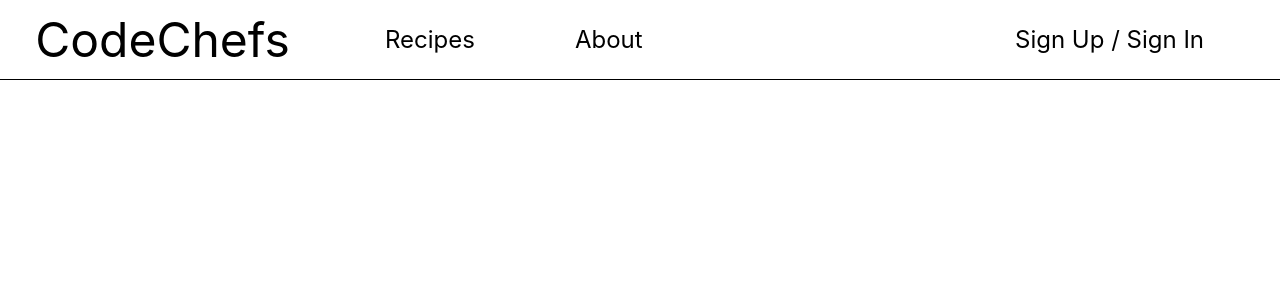
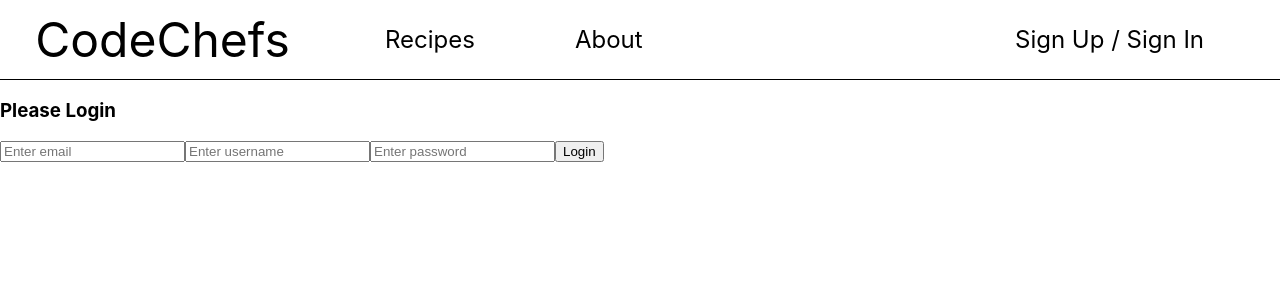
Before and after one commit to bethel-school-of-technology/cs-recipe-sharing-frontend, a React (Create React App) app: page /login in a window 1280 px wide. Shown: the top 300 px of the page. Built offline with nearby package versions, Linux system fonts and the light colour scheme.

Commit message:
login page so far

```diff
--- a/package.json
+++ b/package.json
@@ -6,6 +6,7 @@
     "@testing-library/jest-dom": "^4.2.4",
     "@testing-library/react": "^9.3.2",
     "@testing-library/user-event": "^7.1.2",
+    "axios": "^0.20.0",
     "react": "^16.13.1",
     "react-dom": "^16.13.1",
     "react-router-dom": "^5.2.0",
--- a/src/App.js
+++ b/src/App.js
@@ -4,6 +4,7 @@ import './App.css';
 
 import Navbar from './navbar/Navbar';
 import AboutPageView from './pages/About/About';
+import login from './pages/Login/login';
 import RecipeHomePageView from './pages/Recipes/Recipes';
 
 
@@ -14,6 +15,7 @@ function App() {
       <Navbar />
       <Switch>
         <Route path="/about" component={AboutPageView} />
+        <Route path="/login" component={login}/>
       </Switch>
     </div>
     </Router>
--- a/src/navbar/Navbar.js
+++ b/src/navbar/Navbar.js
@@ -10,9 +10,10 @@ const Navbar = () => {
                 <div className="nav-links">
                     <div className="link"><Link to="/">Recipes</Link></div>
                     <div className="link"><Link to="/about">About</Link></div>
+
                 </div>
             </div>
-            <div className="col-3-3"><div className="link login"><Link to="/signin-signup">Sign Up / Sign In</Link></div></div>
+            <div className="col-3-3"><div className="link login"><Link to="/Login">Sign Up / Sign In</Link></div></div>
 
         </div>
     )
--- /dev/null
+++ b/src/pages/Login/login.js
@@ -0,0 +1,48 @@
+import React, { useState } from 'react';
+import axios from 'axios'
+import { withRouter } from 'react-router'
+
+
+
+const Login = withRouter(({ history }) => {
+
+    const [email, setEmailname] = useState("");
+    const [username, setUsername] = useState("");
+    const [password, setPassword] = useState("");
+
+    const url = "http://localhost:8080"
+    const handleSubmit = async (e) => {
+        e.preventDefault();
+        let user = {
+            email:email,
+            username: username,
+            password: password
+        };
+
+
+        let response = await axios.post(`${url}/login`, user);
+        if(response.status === 200){
+            // Need to store jwt in localstorage
+            localStorage.setItem('logininfo', response.headers.authorization);
+            localStorage.setItem('user', user.username);
+            window.alert("You're logged in!");
+
+        }
+        else{
+            window.alert("Something went wrong. Try again.");
+
+        }
+    };
+    return (
+        <div>
+            <h3>Please Login</h3>
+            <form onSubmit={handleSubmit}>
+                <input placeholder="Enter email" type="text" value={email} onChange={e => setEmailname(e.target.value)} />
+                <input placeholder="Enter username" type="text" value={username} onChange={e => setUsername(e.target.value)} />
+                <input placeholder="Enter password" type="password" value={password} onChange={e => setPassword(e.target.value)} />
+              <button className="btn" >Login</button>
+            </form>
+        </div>
+    )
+})
+export default withRouter(Login);
```
Also changed, not shown: 2 other files (tests, documents, lock files or other folders).
